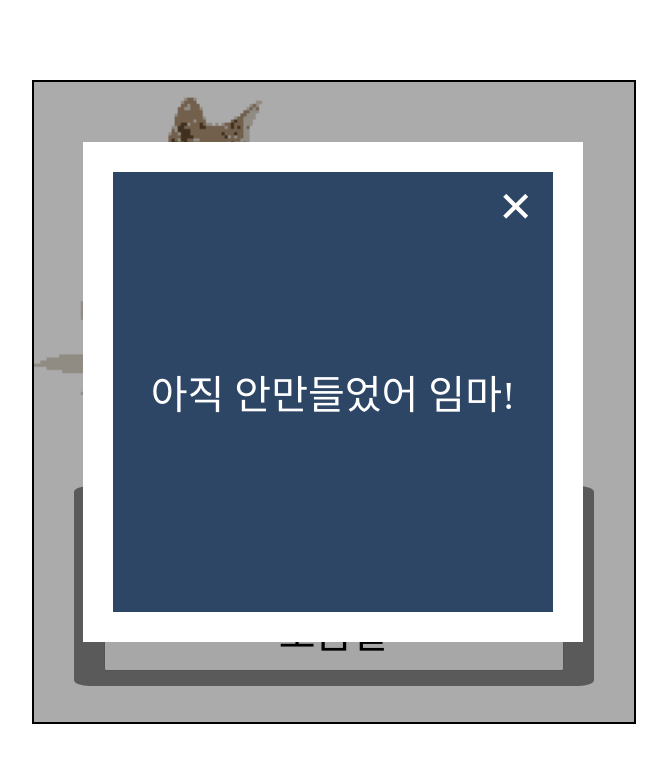
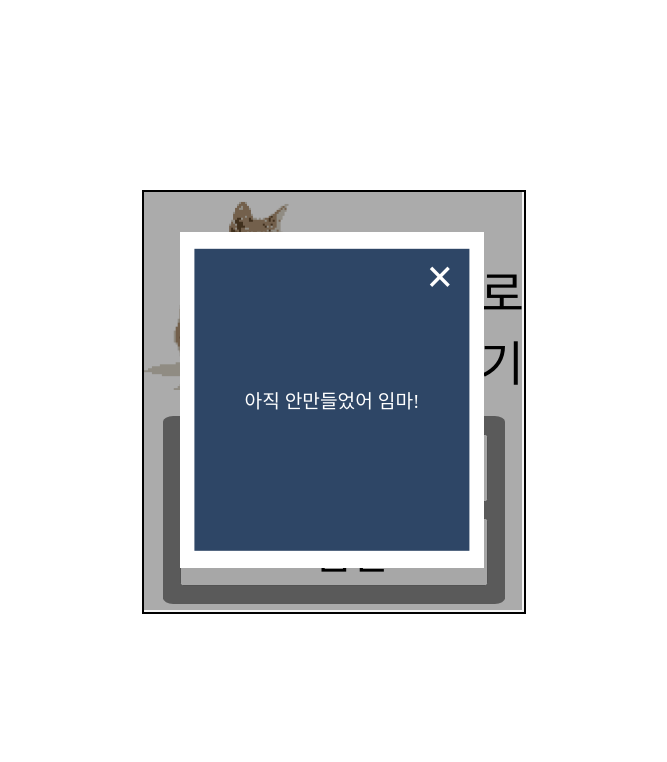
Before and after one commit to SalmonSushi98/-, a plain HTML site: page index.html in a window 1280 px wide. Both pictures are taken after a click on the button "시작하기". Shown: the whole page, without its empty margins (308-975 px from the left). Drawn offline with Linux system fonts and the light colour scheme.

Commit message:
Update index.html

```diff
--- a/index.html
+++ b/index.html
@@ -2,7 +2,7 @@
 <html>
   <head>
     <meta charset="UTF-8">
-    <meta name="viewport" content="width=device-width, initial-scale=1.0">
+    <meta name="viewport" content="width=device-width, initial-scale=1.0, maximum-scale=1, minimum-scale=1">
     <title>길고양이 키우기</title>
     <script>
       window.onload = function() {
@@ -36,8 +36,8 @@
         top: 50%;
         left: 50%;
         transform: translate(-50%, -50%);
-        width: 600px;
-        height: 640px;
+        width: 80vw; max-width: 380px; min-width: 260px;
+        height: 75vh; max-height: 420px;
       }
       #introWindow{
         border: 2px solid black;
@@ -46,22 +46,25 @@
         background-repeat: no-repeat;
         background-color: rgb(245, 245, 245);
         margin: auto;
-        width: 600px;
-        height: 640px;
+        width: 80vw; max-width: 380px; min-width: 260px;
+        height: 75vh; max-height: 420px;
         text-align: center;
         font-family: 굴림;
       }
       #gameTitle{
-        width: 500px;
-        margin: 110px auto 120px;
+        width: 100%;
+        position: relative;
+        top: 15%;
         text-align: right;
-        font-size: 60px;
+        font-size: 3rem;
       }
       #introMenuBoard{
         margin: 0 auto 8px;
         padding: 10px 0;
-        width: 520px;
-        height: 180px;
+        width: 90%;
+        height: 40%;
+        position: relative;
+        top: 20%;
         display: flex;
         flex-wrap: wrap;
         justify-content: space-around;
@@ -70,45 +73,49 @@
         background-color: gray;
       }
       .introMenu{
-        width: 460px;
-        height: 80px;
+        width: 90%;
+        height: 40%;
         font-family: 굴림;
-        font-size: 40px;
+        font-size: 2.5rem;
       }
       #copyright{
         display: none;
         font-size: 20px;
       }
       #modal{
+        position: absolute;
+        top: 50%;
+        left: 50%;
+        transform: translate(-50%, -50%);
         display: none;
-        position: relative;
-        top: -642px;
-        width: 602px;
-        height: 580px;
-        padding: 60px 0 0;
+        width: 100%;
+        height: 100%;
         z-index: 1;
         background-color: rgb(0, 0, 0, 0.3);
       }
       #helpPopup{
-        margin: auto;
-        position: relative;
-        width: 500px;
-        height: 500px;
+        position: absolute;
+        top: 50%;
+        left: 50%;
+        transform: translate(-50%, -50%);
+        width: 80%;
+        height: 80%;
         background-color: white;
       }
       #helpContent{
-        position: relative;
-        top: 30px;
-        margin: auto;
-        padding: 0 20px 0;
-        width: 400px;
-        height: 440px;
+        position: absolute;
+        top: 50%;
+        left: 50%;
+        transform: translate(-50%, -50%);
+        width: 80%;
+        height: 90%;
+        padding: 0 1rem 0;
         background-color: rgb(46, 70, 102);
         color: white;
       }
       .close{
         float: right;
-        font-size: 60px;
+        font-size: 3rem;
         font-weight: bold;
       }
       .close:hover{
@@ -117,13 +124,13 @@
         cursor: pointer;
       }
       #helpMessage, #startMessage{
-        width: 400px;
+        width: 100%;
         position: absolute;
         top: 50%;
         left: 50%;
         transform: translate(-50%, -50%);
         text-align: center;
-        font-size: 40px;
+        font-size: 1.2rem;
         font-family: 굴림;
       }
     </style>
```
